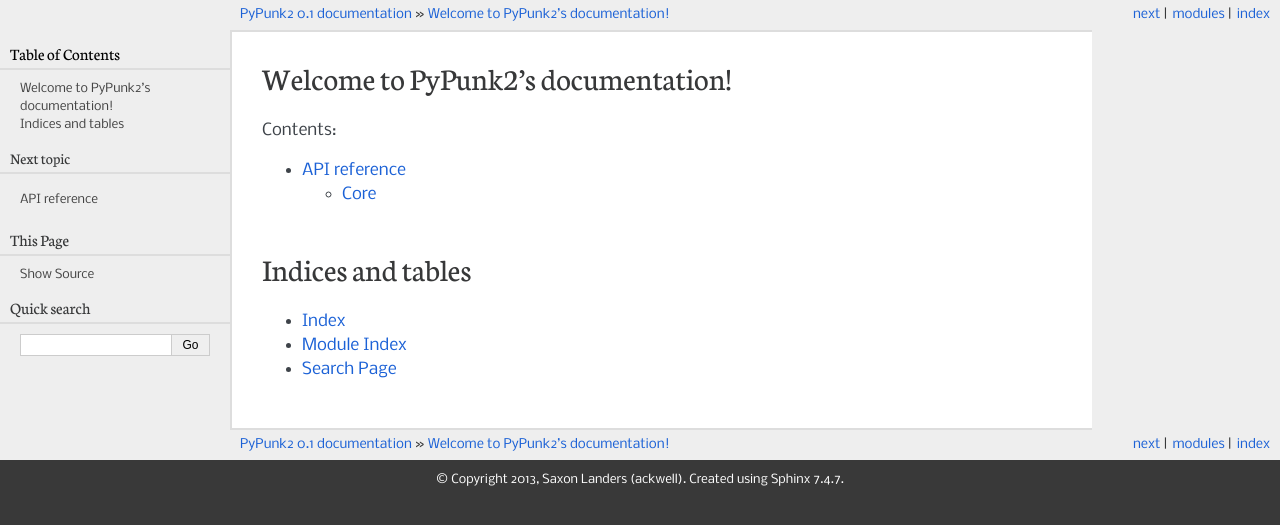
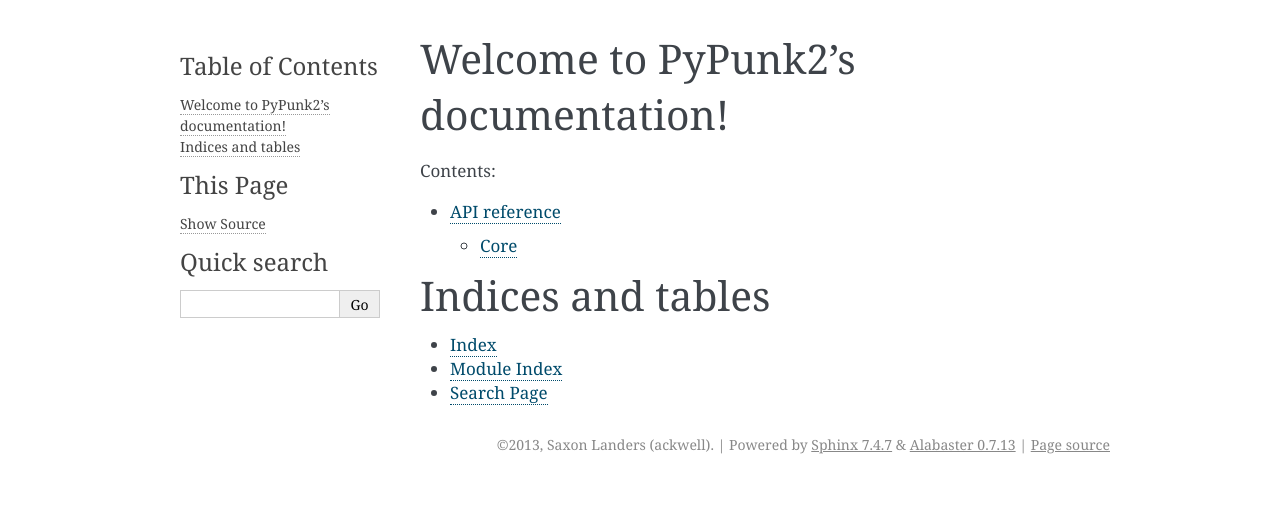
Before and after one commit to ackwell/PyPunk, a Sphinx documentation site: the page built from docs/index.rst, in a window 1280 px wide. Shown: the top 525 px of the page. Built offline with Sphinx 7.4.7, drawn with Linux system fonts in a browser that asks for light colours.

```diff
--- a/docs/conf.py
+++ b/docs/conf.py
@@ -98,7 +98,7 @@
 
 # The theme to use for HTML and HTML Help pages.  See the documentation for
 # a list of builtin themes.
-html_theme = 'pyramid'
+#html_theme = 'pyramid'
 
 # Theme options are theme-specific and customize the look and feel of a theme
 # further.  For a list of options available for each theme, see the
```
